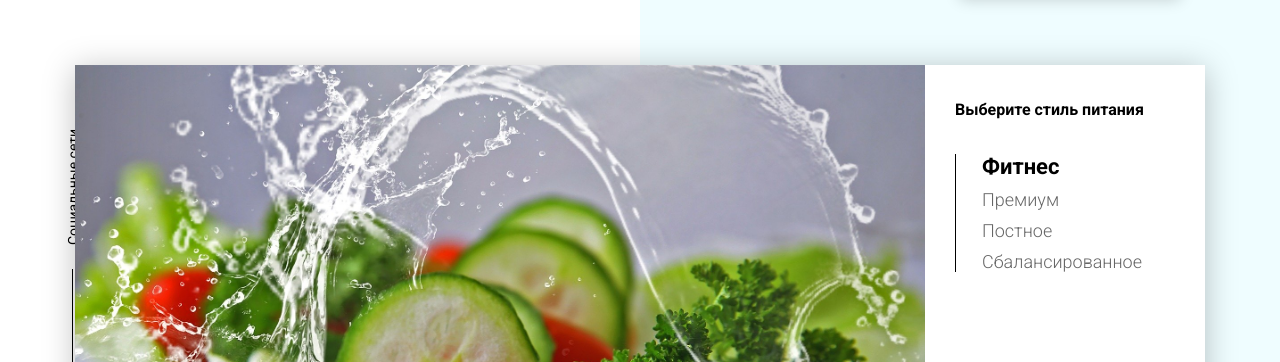
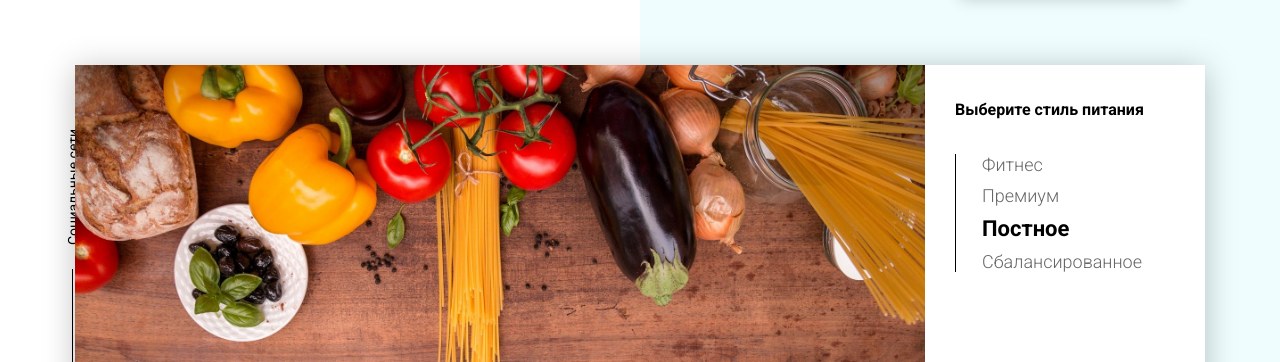
Before and after one commit to AlexVlasova/Food-StudyProject, a plain HTML site: page index.html in a window 1280 px wide. Shown: the part 113-475 px from the top of the page. Drawn offline with Linux system fonts and the light colour scheme.

Commit message:
delete comments

```diff
--- a/index.html
+++ b/index.html
@@ -42,13 +42,13 @@
                         Меню "Фитнес" - это новый подход к приготовлению блюд: больше свежих овощей и фруктов. Для людей, которые интересуются спортом; активных и здоровых. Это абсолютно новый продукт с оптимальной ценой и высоким качеством!
                     </div>
                 </div>
-                <!-- <div class="tabcontent">
+                <div class="tabcontent">
                     <img src="img/tabs/elite.jpg" alt="elite">
                     <div class="tabcontent__descr">
                         Меню “Премиум” - мы используем не только красивый дизайн упаковки, но и качественное исполнение блюд. Красная рыба, морепродукты, фрукты - ресторанное меню без похода в ресторан!
                     </div>
-                </div> -->
-                <!-- <div class="tabcontent">
+                </div>
+                <div class="tabcontent">
                     <img src="img/tabs/post.jpg" alt="post">
                     <div class="tabcontent__descr">
                         Наше специальное “Постное меню” - это тщательный подбор ингредиентов: полное отсутствие продуктов животного происхождения. Полная гармония с собой и природой в каждом элементе! Все будет Ом!
@@ -59,7 +59,7 @@
                     <div class="tabcontent__descr">
                         Меню "Сбалансированное" - это соответствие вашего рациона всем научным рекомендациям. Мы тщательно просчитываем вашу потребность в к/б/ж/у и создаем лучшие блюда для вас.
                     </div>
-                </div> -->
+                </div>
                 <div class="tabheader">
                     <h3>Выберите стиль питания</h3>
                     <div class="tabheader__items">
@@ -300,5 +300,6 @@
             </div>
         </div>
     </div>
+    <script defer src="js/script.js"></script>
 </body>
 </html>
```
